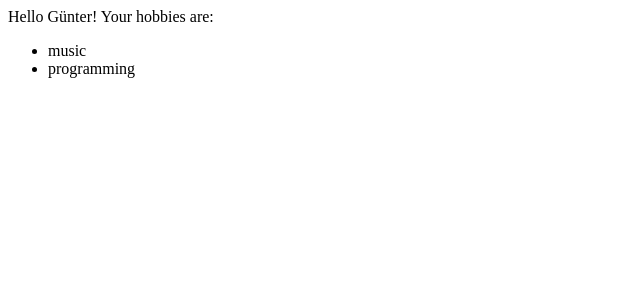
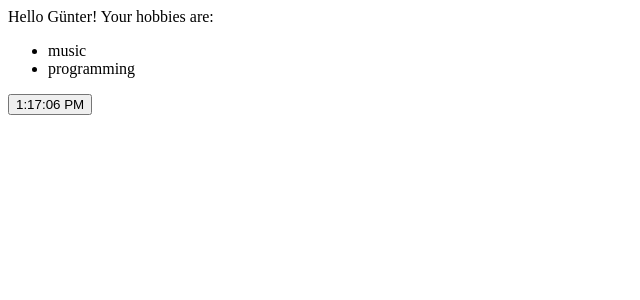
Before and after one commit to gprossliner/react-demo, a React app: page / in a window 1280 px wide. Shown: the top 300 px of the page, without its empty margins (0-640 px from the left). Built offline with nearby package versions, Linux system fonts and the light colour scheme.

Commit message:
STEP4: State, Events and Lifecycle

```diff
--- a/package.json
+++ b/package.json
@@ -16,7 +16,6 @@
     "@types/react-dom": "^0.14.19",
     "ts-loader": "^1.3.3",
     "typescript": "^2.1.4",
-    "typings": "^2.0.0",
     "webpack": "^1.14.0",
     "webpack-dev-server": "^1.16.2"
   },
--- /dev/null
+++ b/src/TimeButton.tsx
@@ -0,0 +1,46 @@
+import * as React from "react";
+
+
+export default class TimeButton extends React.Component
+<
+    {
+        // props
+    },
+    {  // state
+        text : string
+    }
+>
+{
+
+    constructor(props){
+        super(props);
+
+        // create initial state
+        this.state = {
+            text : "Waiting...."
+        };
+
+    }
+
+    buttonClicked(event){
+        clearInterval(this.timerID);
+    }
+
+    private timerID : number;
+
+    componentDidMount(){
+        this.timerID = setInterval(
+            () => this.setState({text : new Date().toLocaleTimeString()}),
+            500
+        );
+    }
+
+    componentDidUnmount(){
+        clearInterval(this.timerID);
+    }
+
+    render() {
+        return <button title="Click me to stop" onClick={e=>this.buttonClicked(e)}>{this.state.text}</button>;
+    }
+
+}
--- a/src/app.tsx
+++ b/src/app.tsx
@@ -1,8 +1,12 @@
 import * as React from "react";
 import * as ReactDOM from "react-dom";
 import HelloLabel from "./HelloLabel";
+import TimeButton from "./TimeButton";
 
 ReactDOM.render(
-  <HelloLabel name="Günter" hobbies={["music", "programming"]} />,
+  <div>
+    <HelloLabel name="Günter" hobbies={["music", "programming"]} />
+    <TimeButton />
+  </div>,
   document.getElementById("root")
 );
```
Also changed, not shown: doc/S4_react.md (+13 -0 lines), src/HelloLabel.tsx (line endings or trailing spaces).
